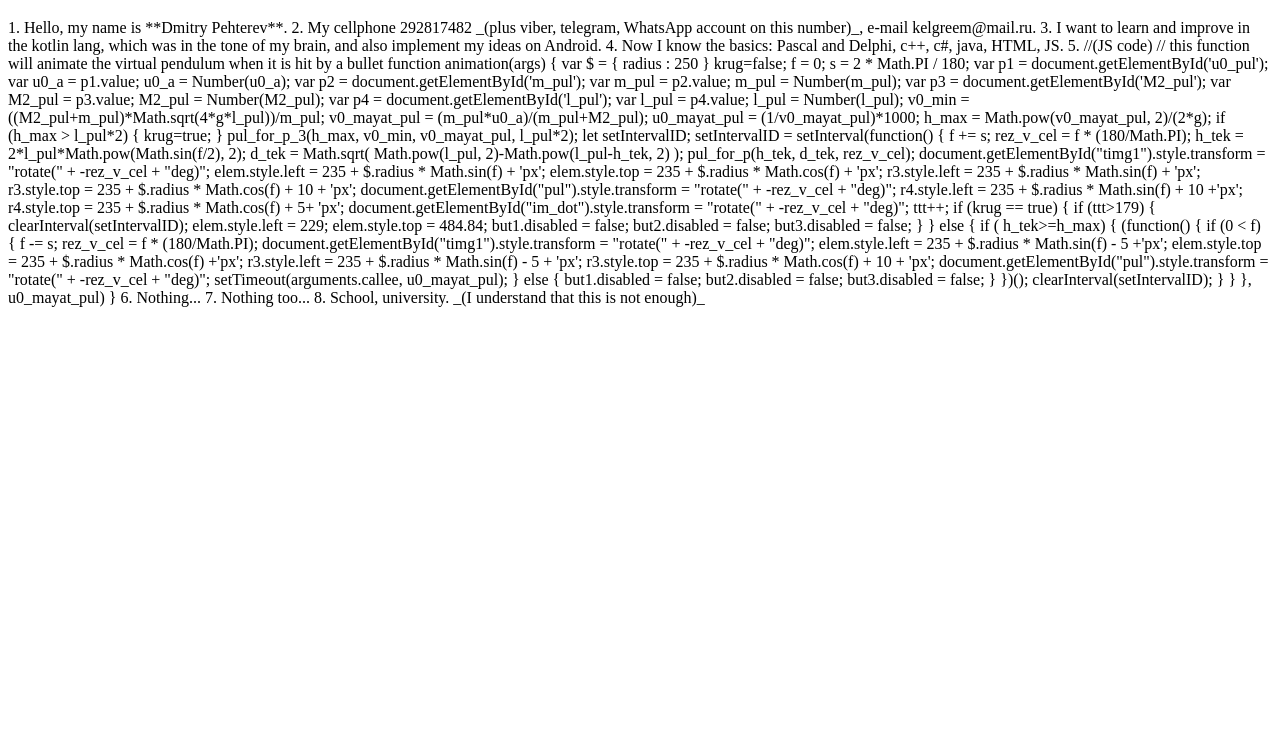
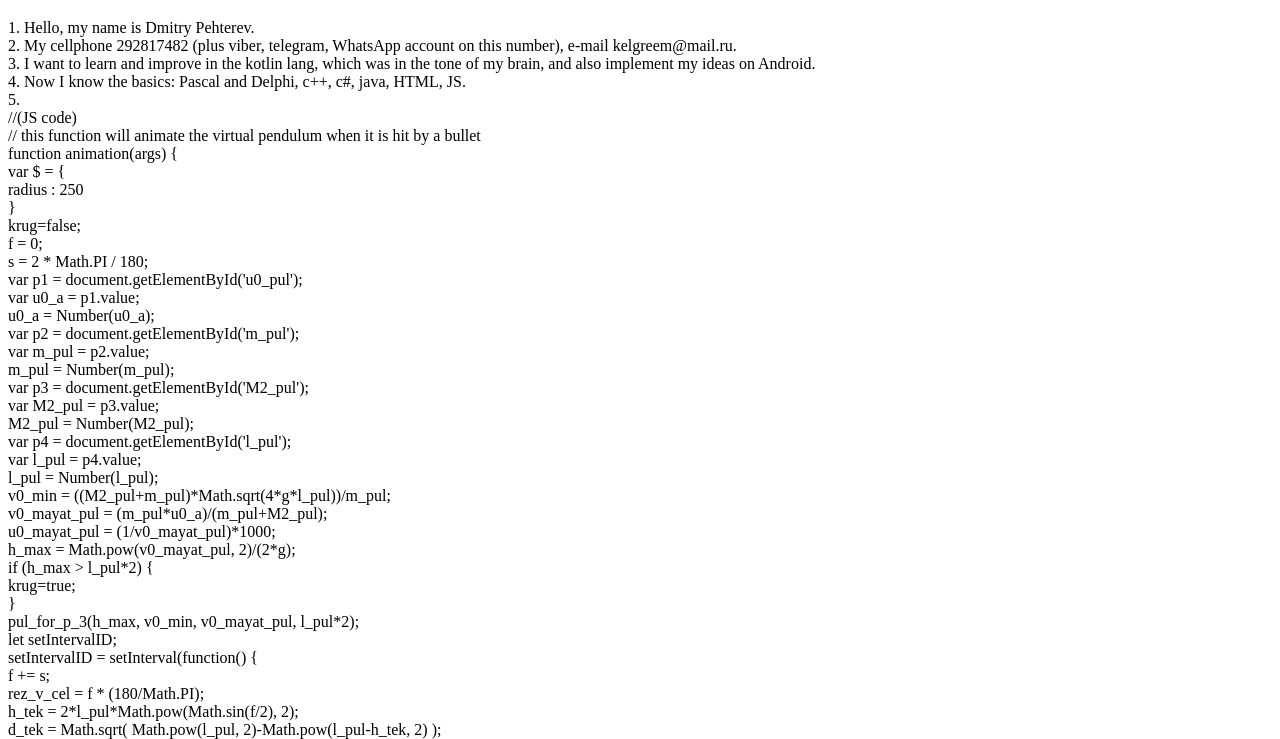
Before and after one commit to Kelgreem/kelgreem.github.io, a plain HTML site: page index.html in a window 1280 px wide. Shown: the part 61-800 px from the top of the page. Drawn offline with Linux system fonts and the light colour scheme.

Commit message:
Update index.html

```diff
--- a/index.html
+++ b/index.html
@@ -4,136 +4,136 @@
 <h1>CV PEHTEREV</h1>
 <p>
 
-  1. Hello, my name is **Dmitry Pehterev**.
-2. My cellphone 292817482 _(plus viber, telegram, WhatsApp account on this number)_, e-mail kelgreem@mail.ru.
-3. I want to learn and improve in the kotlin lang, which was in the tone of my brain, and also implement my ideas on Android.
-4. Now I know the basics: Pascal and Delphi, c++, c#, java, HTML, JS.
-5.
+  1. Hello, my name is Dmitry Pehterev.<br>
+2. My cellphone 292817482 (plus viber, telegram, WhatsApp account on this number), e-mail kelgreem@mail.ru.<br>
+3. I want to learn and improve in the kotlin lang, which was in the tone of my brain, and also implement my ideas on Android.<br>
+4. Now I know the basics: Pascal and Delphi, c++, c#, java, HTML, JS.<br>
+5. <br>
 
-    //(JS code)
+    //(JS code)  <br>
 
-    // this function will animate the virtual pendulum when it is hit by a bullet
+    // this function will animate the virtual pendulum when it is hit by a bullet<br>
 
-    function animation(args) {
+    function animation(args) { <br>
 
-	var $ = {
-		radius  :     250
-	}
+	var $ = {<br>
+		radius  :     250 <br>
+	}<br>
 
-    krug=false;
-	f = 0;
-	s = 2 * Math.PI / 180;
+    krug=false;<br>
+	f = 0;<br>
+	s = 2 * Math.PI / 180; <br>
 
 
-           var p1 = document.getElementById('u0_pul');
+           var p1 = document.getElementById('u0_pul');<br>
 
-    var u0_a = p1.value;
-    u0_a = Number(u0_a);
-            var p2 = document.getElementById('m_pul');
-    var  m_pul = p2.value;
-    m_pul = Number(m_pul);
-            var p3 = document.getElementById('M2_pul');
-    var   M2_pul = p3.value;
-    M2_pul = Number(M2_pul);
-            var p4 = document.getElementById('l_pul');
-    var   l_pul = p4.value;
-    l_pul = Number(l_pul);
+    var u0_a = p1.value;<br>
+    u0_a = Number(u0_a);    <br>
+            var p2 = document.getElementById('m_pul');<br>
+    var  m_pul = p2.value;<br>
+    m_pul = Number(m_pul);<br>
+            var p3 = document.getElementById('M2_pul');<br>
+    var   M2_pul = p3.value;<br>
+    M2_pul = Number(M2_pul);<br>
+            var p4 = document.getElementById('l_pul');<br>
+    var   l_pul = p4.value;<br>
+    l_pul = Number(l_pul);<br>
 
-    v0_min = ((M2_pul+m_pul)*Math.sqrt(4*g*l_pul))/m_pul;
+    v0_min = ((M2_pul+m_pul)*Math.sqrt(4*g*l_pul))/m_pul;<br>
 
-    v0_mayat_pul = (m_pul*u0_a)/(m_pul+M2_pul);
-    u0_mayat_pul = (1/v0_mayat_pul)*1000;
+    v0_mayat_pul = (m_pul*u0_a)/(m_pul+M2_pul);  <br>
+    u0_mayat_pul = (1/v0_mayat_pul)*1000;<br>
 
-    h_max =  Math.pow(v0_mayat_pul, 2)/(2*g);
+    h_max =  Math.pow(v0_mayat_pul, 2)/(2*g);<br>
 
 
-     if (h_max > l_pul*2)  {
+     if (h_max > l_pul*2)  {       <br>
 
-     krug=true;
+     krug=true;<br>
 
-     }
+     }  <br>
 
-     pul_for_p_3(h_max, v0_min, v0_mayat_pul, l_pul*2);
+     pul_for_p_3(h_max, v0_min, v0_mayat_pul, l_pul*2); <br>
 
 
-     let   setIntervalID;
-	 setIntervalID = setInterval(function() {
+     let   setIntervalID;    <br>
+	 setIntervalID = setInterval(function() {  <br>
 
-		f += s;
-        rez_v_cel = f * (180/Math.PI);
+		f += s; <br>
+        rez_v_cel = f * (180/Math.PI);<br>
 
-         h_tek = 2*l_pul*Math.pow(Math.sin(f/2), 2);
-         d_tek = Math.sqrt( Math.pow(l_pul, 2)-Math.pow(l_pul-h_tek, 2)  );
+         h_tek = 2*l_pul*Math.pow(Math.sin(f/2), 2);<br>
+         d_tek = Math.sqrt( Math.pow(l_pul, 2)-Math.pow(l_pul-h_tek, 2)  );<br>
 
-         pul_for_p(h_tek, d_tek, rez_v_cel);
+         pul_for_p(h_tek, d_tek, rez_v_cel);<br>
 
-          document.getElementById("timg1").style.transform = "rotate(" + -rez_v_cel + "deg)";
+          document.getElementById("timg1").style.transform = "rotate(" + -rez_v_cel + "deg)";<br>
 
-		  elem.style.left =  235 + $.radius * Math.sin(f)  + 'px';
-		  elem.style.top =   235 + $.radius * Math.cos(f) + 'px';
+		  elem.style.left =  235 + $.radius * Math.sin(f)  + 'px';<br>
+		  elem.style.top =   235 + $.radius * Math.cos(f) + 'px';  <br>
 
-          r3.style.left = 235 + $.radius * Math.sin(f)  + 'px';
-          r3.style.top = 235 + $.radius * Math.cos(f) + 10 + 'px';
-          document.getElementById("pul").style.transform = "rotate(" + -rez_v_cel + "deg)";
+          r3.style.left = 235 + $.radius * Math.sin(f)  + 'px';<br>
+          r3.style.top = 235 + $.radius * Math.cos(f) + 10 + 'px';<br>
+          document.getElementById("pul").style.transform = "rotate(" + -rez_v_cel + "deg)"; <br>
 
-          r4.style.left = 235 + $.radius * Math.sin(f)  + 10 +'px';
-          r4.style.top = 235 + $.radius * Math.cos(f) + 5+ 'px';
-          document.getElementById("im_dot").style.transform = "rotate(" + -rez_v_cel + "deg)";
+          r4.style.left = 235 + $.radius * Math.sin(f)  + 10 +'px';<br>
+          r4.style.top = 235 + $.radius * Math.cos(f) + 5+ 'px';<br>
+          document.getElementById("im_dot").style.transform = "rotate(" + -rez_v_cel + "deg)"; <br>
 
-    ttt++;
-      if (krug == true) {
-        if (ttt>179) {
-       clearInterval(setIntervalID);
-       elem.style.left = 229;
-       elem.style.top = 484.84;
-            but1.disabled = false;
-            but2.disabled = false;
-            but3.disabled = false;
-        }
-      }  else {
-       if ( h_tek>=h_max) {
+    ttt++;    <br>
+      if (krug == true) {<br>
+        if (ttt>179) {<br>
+       clearInterval(setIntervalID); <br>
+       elem.style.left = 229;<br>
+       elem.style.top = 484.84;<br>
+            but1.disabled = false;<br>
+            but2.disabled = false;<br>
+            but3.disabled = false;<br>
+        } <br>
+      }  else {<br>
+       if ( h_tek>=h_max) {<br>
 
 
-           (function() {
+           (function() {<br>
 
-    if (0 < f) {
+    if (0 < f) { <br>
 
 
-        f -= s;
-        rez_v_cel = f * (180/Math.PI);
+        f -= s;<br>
+        rez_v_cel = f * (180/Math.PI);<br>
 
 
-        document.getElementById("timg1").style.transform = "rotate(" + -rez_v_cel + "deg)";
-        elem.style.left =  235 + $.radius * Math.sin(f) - 5  +'px';
-		  elem.style.top =   235 + $.radius * Math.cos(f) +'px';
+        document.getElementById("timg1").style.transform = "rotate(" + -rez_v_cel + "deg)";<br>
+        elem.style.left =  235 + $.radius * Math.sin(f) - 5  +'px';<br>
+		  elem.style.top =   235 + $.radius * Math.cos(f) +'px';   <br>
 
-          r3.style.left = 235 + $.radius * Math.sin(f) - 5 + 'px';
-          r3.style.top = 235 + $.radius * Math.cos(f) + 10 + 'px';
-          document.getElementById("pul").style.transform = "rotate(" + -rez_v_cel + "deg)";
+          r3.style.left = 235 + $.radius * Math.sin(f) - 5 + 'px';<br>
+          r3.style.top = 235 + $.radius * Math.cos(f) + 10 + 'px';<br>
+          document.getElementById("pul").style.transform = "rotate(" + -rez_v_cel + "deg)";<br>
 
 
-        setTimeout(arguments.callee, u0_mayat_pul);
+        setTimeout(arguments.callee, u0_mayat_pul);<br>
 
-    } else {
+    } else {<br>
 
-          but1.disabled = false;
-          but2.disabled = false;
-          but3.disabled = false;
+          but1.disabled = false;<br>
+          but2.disabled = false;<br>
+          but3.disabled = false; <br>
 
-    }
-    })();
-          clearInterval(setIntervalID);
-        }
+    }<br>
+    })();<br>
+          clearInterval(setIntervalID);<br>
+        }     <br>
 
-      }
+      } <br>
 
-	}, u0_mayat_pul)
+	}, u0_mayat_pul)<br>
 
-    }
+    }  <br>
 
-6. Nothing...
-7. Nothing  too...
-8. School, university. _(I understand that this is not enough)_
+6. Nothing...<br>
+7. Nothing  too...<br>
+8. School, university. _(I understand that this is not enough)_<br>
 
 
 
```
